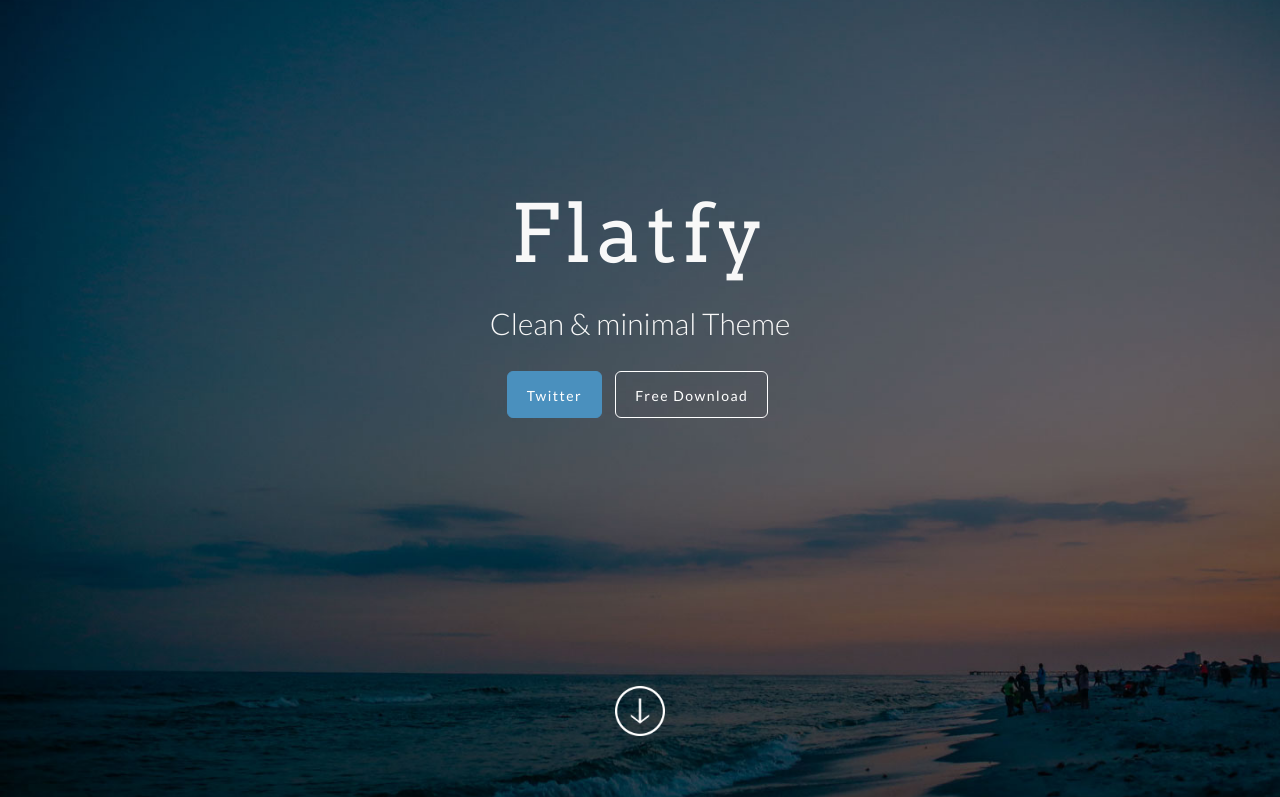
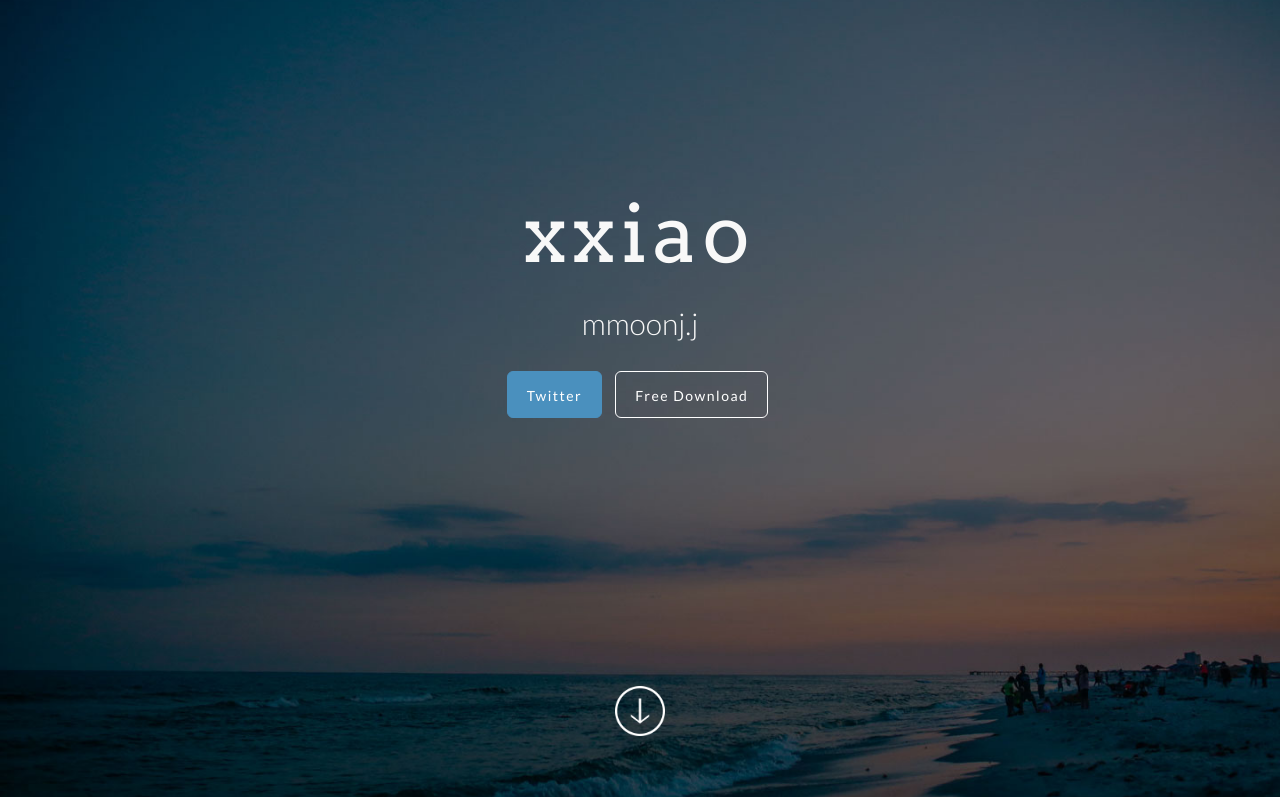
Before and after one commit to xiaoyu0925/xxx, a plain HTML site: page index.html in a window 1280 px wide. Shown: the top 797 px of the page. Drawn offline with Linux system fonts and the light colour scheme.

Commit message:
2
title photo

```diff
--- a/index.html
+++ b/index.html
@@ -11,7 +11,7 @@
     <meta name="description" content="Flatfy Free Flat and Responsive HTML5 Template ">
     <meta name="author" content="">
 
-    <title>Flatfy – Free Flat and Responsive HTML5 Template</title>
+    <title>xxiao</title>
 
     <!-- Bootstrap core CSS -->
     <link href="css/bootstrap.min.css" rel="stylesheet">
@@ -58,8 +58,8 @@
 	<!-- FullScreen -->
     <div class="intro-header">
 		<div class="col-xs-12 text-center abcen1">
-			<h1 class="h1_home wow fadeIn" data-wow-delay="0.4s">Flatfy</h1>
-			<h3 class="h3_home wow fadeIn" data-wow-delay="0.6s">Clean & minimal Theme</h3>
+			<h1 class="h1_home wow fadeIn" data-wow-delay="0.4s">xxiao</h1>
+			<h3 class="h3_home wow fadeIn" data-wow-delay="0.6s">mmoonj.j</h3>
 			<ul class="list-inline intro-social-buttons">
 				<li><a href="https://twitter.com/galantiandrea" class="btn  btn-lg mybutton_cyano wow fadeIn" data-wow-delay="0.8s"><span class="network-name">Twitter</span></a>
 				</li>
@@ -242,7 +242,7 @@
              <div class="row">
 
 				<div class="col-sm-6 pull-right wow fadeInRightBig">
-                    <img class="img-responsive " src="img/doge.png" alt="">
+                    <img class="img-responsive " src="https://hips.hearstapps.com/hmg-prod.s3.amazonaws.com/images/page-1593491042.jpg?crop=0.498xw:0.993xh;0.502xw,0.00651xh&resize=640:*" alt="">
                 </div>
 
                 <div class="col-sm-6 wow fadeInLeftBig"  data-animation-delay="200">
```
